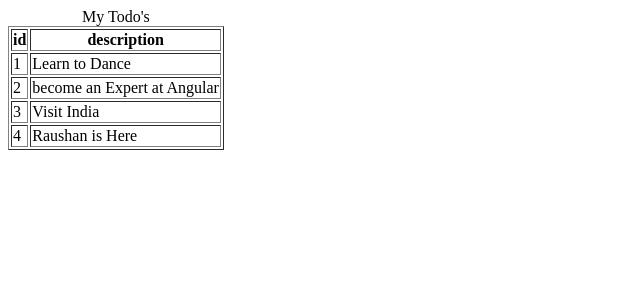
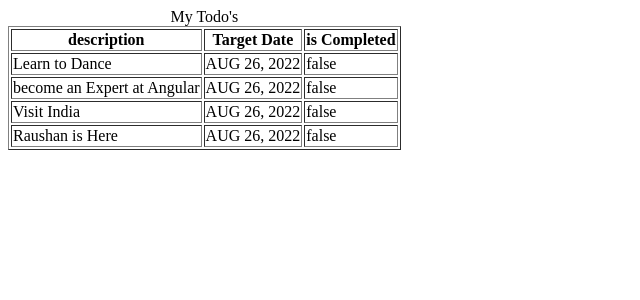
Before and after one commit to raushan9jnv/AngularJavaToDoProject, an Angular app in the folder FrontEnd/todo/: page /todos in a window 1280 px wide. Shown: the top 300 px of the page, without its empty margins (0-640 px from the left). Built offline with nearby package versions, Linux system fonts and the light colour scheme.

Commit message:
create a todo class to represent todos

```diff
--- a/FrontEnd/todo/src/app/list-todos/list-todos.component.html
+++ b/FrontEnd/todo/src/app/list-todos/list-todos.component.html
@@ -2,15 +2,21 @@
   <caption> My Todo's</caption>
   <thead>
     <tr>
-      <th>id</th>
+      <!-- <th>id</th> -->
       <th>description</th>
+      <th>Target Date </th>
+      <th>is Completed</th>
     </tr>
   </thead>
   <tbody>
     <!-- for (Todo todo: todos){ in JAVA -->
     <tr *ngFor="let todo of todos">
-      <td>{{todo.id}}</td>
+      <!-- <td>{{todo.id}}</td> -->
       <td>{{todo.description}}</td>
+      <td>{{todo.targetDate | date |uppercase}}</td>
+      <td>{{todo.done}}</td>
+      <!-- // pipe is for convert one value to other -->
+
     </tr>
   </tbody>
 </table>
--- a/FrontEnd/todo/src/app/list-todos/list-todos.component.ts
+++ b/FrontEnd/todo/src/app/list-todos/list-todos.component.ts
@@ -1,4 +1,15 @@
 import { Component, OnInit } from '@angular/core';
+
+export class Todo{
+  constructor(
+    public id: number,
+    public description: string,
+    public done: boolean,
+    public targetDate: Date
+  ){
+
+  }
+}
 
 @Component({
   selector: 'app-list-todos',
@@ -8,10 +19,14 @@ import { Component, OnInit } from '@angular/core';
 export class ListTodosComponent implements OnInit {
 
   todos =[
-    {id : 1, description : 'Learn to Dance'},
-    {id : 2, description : 'become an Expert at Angular'},
-    {id : 3, description : 'Visit India'},
-    {id : 4, description : 'Raushan is Here'}
+    new Todo(1,'Learn to Dance',false, new Date()),
+    new Todo(2,'become an Expert at Angular',false, new Date()),
+    new Todo(3,'Visit India',false, new Date()),
+    new Todo(4,'Raushan is Here',false, new Date())
+    // {id : 1, description : 'Learn to Dance'},
+    // {id : 2, description : 'become an Expert at Angular'},
+    // {id : 3, description : 'Visit India'},
+    // {id : 4, description : 'Raushan is Here'}
   ]
 
   // todo={
```
